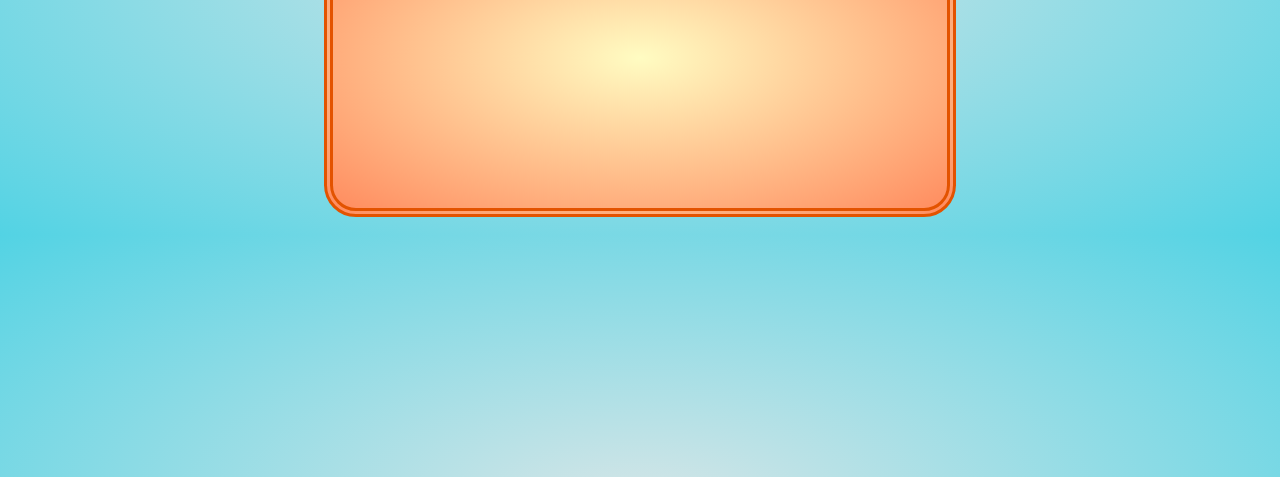
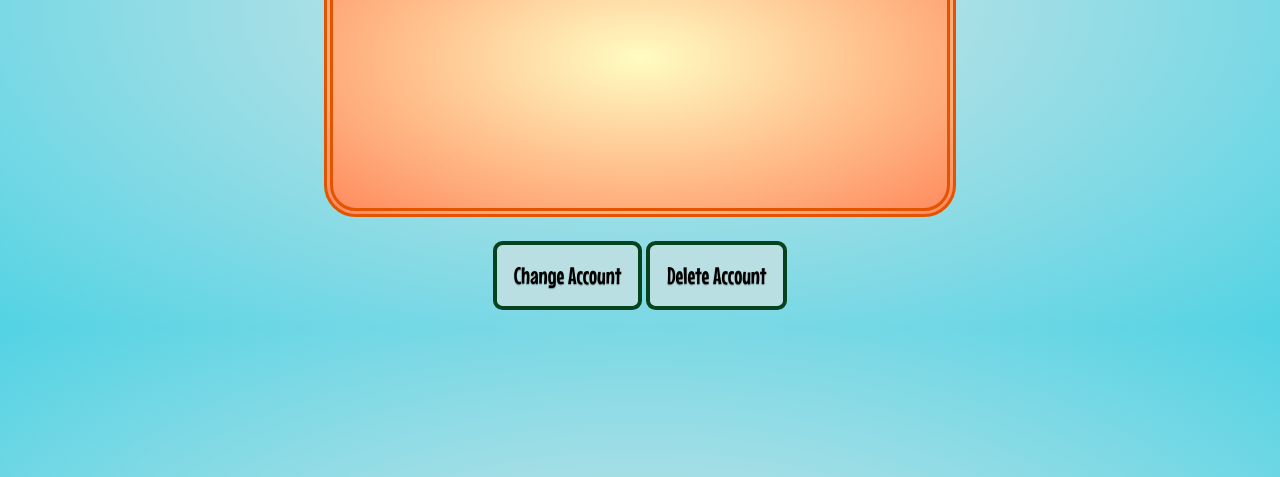
Before and after one commit to jdmar3-comp426/a99-110, a website: page leaderboard.html in a window 1280 px wide. Shown: the part 323-800 px from the top of the page. Drawn offline with Linux system fonts and the light colour scheme; no server answers; a web font is replaced by a local one.

Commit message:
buyttons

```diff
--- a/leaderboard.html
+++ b/leaderboard.html
@@ -21,6 +21,8 @@
 
             </ol>
         </div>
+        <button id="starting_button" onclick="">Change Account</button>
+        <button id="starting_button" onclick="">Delete Account</button>
     </section>
     </div>
     <script type = "text/javascript" src = "index.js"></script>
```
